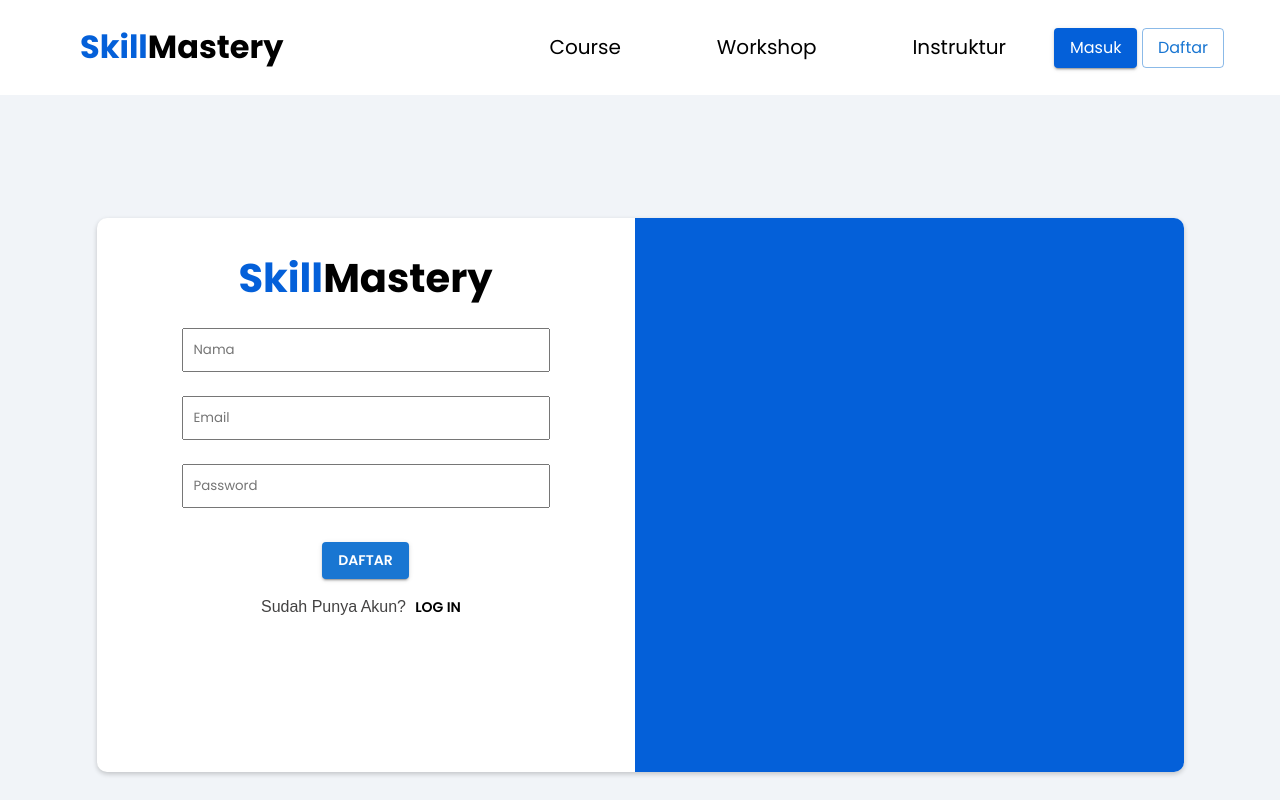
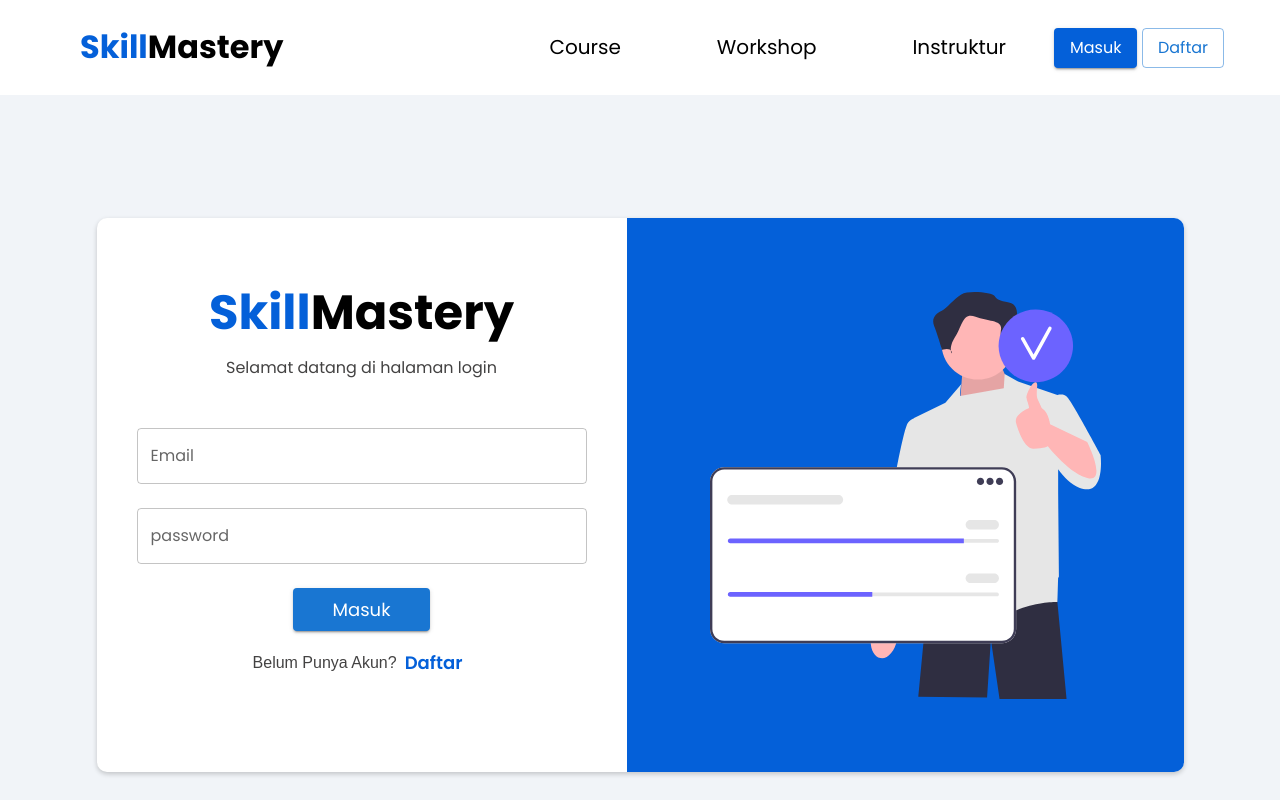
Before and after one commit to tugas-akhir-fs26/FE-SkillMastery, a React (Vite) app: page /login in a window 1280 px wide. Shown: the top 800 px of the page. Built offline with nearby package versions, Linux system fonts and the light colour scheme.

Commit message:
fix error

```diff
--- a/src/components/cregister.jsx
+++ b/src/components/cregister.jsx
@@ -6,7 +6,6 @@ import Validation from "./cregistervalidation";
 import SVGImage from "./images/register.svg";
 import Stack from "@mui/material/Stack";
 import Button from "@mui/material/Button";
-import Typography from "@mui/material/Typography";
 import { Alert, Backdrop, CircularProgress } from "@mui/material";
 
 function Register() {
@@ -157,9 +156,9 @@ function Register() {
                   onClick={() => {
                     navigate("/login");
                   }}
-                  style={{ color: "black" }}
+                  sx={{ textTransform: "capitalize", fontSize : "18px", color : "#0460D9" }}
                 >
-                  Log in
+                  Login
                 </Button>
               </Stack>
             </p>
--- a/src/components/login/login.jsx
+++ b/src/components/login/login.jsx
@@ -1,15 +1,15 @@
 import React, { useState } from "react";
 import { useNavigate } from "react-router-dom";
+import axios from "axios";
 import "./register.css";
-import axios from "axios";
 import Validation from "../cregistervalidation";
 import Stack from "@mui/material/Stack";
 import Button from "@mui/material/Button";
+import { Box, TextField, Typography } from "@mui/material";
 
 export default function Login() {
   const navigate = useNavigate();
   const [values, setValues] = useState({
-    name: "",
     email: "",
     password: "",
   });
@@ -18,15 +18,14 @@ export default function Login() {
   const handleInput = (event) => {
     setValues((prev) => ({
       ...prev,
-      [event.target.name]: [event.target.value],
+      [event.target.name]: event.target.value,
     }));
   };
 
   const handleSubmit = async (event) => {
     event.preventDefault();
-    setErrors(Validation(values));
-    const { name, email, password } = values;
-
+    // setErrors(Validation(values));
+    console.log(values);
     if (Object.values(errors).some((error) => error !== "")) {
       console.log("Ada field yang belum terisi");
       return;
@@ -34,16 +33,16 @@ export default function Login() {
 
     try {
       axios({
-        method : "POST",
-        url : "https://skillmastery.adaptable.app/auth/register",
-        data : {
-          Name : name,
-          email : email,
-          password : password
-        }
+        method: "POST",
+        url: "http://localhost:3000/auth/login",
+        data: {
+          email: values.email,
+          password: values.password,
+        },
       })
         .then(function (response) {
-          console.log(response);
+          console.log(response.data);
+          localStorage.setItem("token", response.data.token);
         })
         .catch(function (error) {
           console.log(error);
@@ -54,72 +53,101 @@ export default function Login() {
   };
 
   return (
-    <div className="body">
+    <Box className="body">
       <div className="container">
-        <div className="register-container">
-          <div className="register-form">
-            <h1 className="logo-title">
-              <span>Skill</span>
-              <span>Mastery</span>
-            </h1>
-            <form id="regis-form" onSubmit={handleSubmit}>
-              <div className="input-form">
-                <label htmlFor="name"></label>
-                <input
-                  type="text"
-                  id="name"
-                  placeholder="Nama"
-                  name="name"
+        <Box
+          sx={{
+            display: "flex",
+            flexDirection: "column",
+            justifyContent: "center",
+            alignItems: "center",
+            p: 2,
+          }}
+        >
+          {/* Header */}
+          <Box sx={{ display: "flex", flexDirection: "column" }}>
+            {/* logo skillmastery */}
+            <Box sx={{ display: "flex" }}>
+              <Typography
+                variant="h5"
+                sx={{
+                  color: "#0460D9",
+                  fontWeight: 700,
+                  fontSize: "48px",
+                  textTransform: "capitalize",
+                }}
+              >
+                Skill
+              </Typography>
+              <Typography
+                variant="h5"
+                sx={{
+                  color: "black",
+                  fontWeight: 700,
+                  fontSize: "48px",
+                  textTransform: "capitalize",
+                }}
+              >
+                Mastery
+              </Typography>
+            </Box>
+            <Typography>Selamat datang di halaman login</Typography>
+          </Box>
+          <form>
+            <Box
+              className="input-form"
+              sx={{
+                display: "flex",
+                flexDirection: "column",
+                gap: { xs: "32px", md: "24px" },
+                width: { xs: "300px", md: "450px" },
+                height: { xs: "100vh", md: "100%" },
+                p: 3,
+                marginTop: "24px",
+                alignItems: "center",
+              }}
+            >
+              <TextField
+                id="outlined-basic"
+                label="Email"
+                name="email"
+                variant="outlined"
                 onChange={handleInput}
+                sx={{ width: "100%" }}
               />
-                <div className="textalert">
-                  {errors.name && <span>{errors.name}</span>}
-                </div>
-              </div>
-              <div className="input-form">
-                <label htmlFor="email"></label>
-                <input
-                  type="email"
-                  id="email"
-                  placeholder="Email"
-                  name="email"
+              <TextField
+                id="outlined-basic"
+                label="password"
+                name="password"
+                variant="outlined"
                 onChange={handleInput}
+                sx={{ width: "100%" }}
               />
-                <div className="textalert">
-                  {errors.email && <span>{errors.email}</span>}
-                </div>
-              </div>
-              <div className="input-form">
-                <div className="input-password">
-                  <label htmlFor="password"></label>
-                  <input
-                    type="password"
-                    id="password"
-                    placeholder="Password"
-                    name="password"
-                    onChange={handleInput}
-                  />
-                  <div>
-                    {errors.password && (
-                      <span className="textalert">{errors.password}</span>
-                    )}
-                  </div>
-                </div>
-              </div>
-              <div className="button">
+
+              <Box
+                sx={{
+                  display: "flex",
+                  flexDirection: "column",
+                  alignItems: "center",
+                }}
+              >
                 <Stack spacing={2} direction="row">
                   <Button
+                    sx={{
+                      textTransform: "capitalize",
+                      px: 5,
+                      fontWeight: 400,
+                      fontSize: "18px",
+                    }}
                     variant="contained"
-                    onClick={() => {
-                      navigate("/homepage");
-                    }}
-                    onSubmit={handleSubmit}
+                    // onClick={() => {
+                    //   navigate("/");
+                    // }}
+                    onClick={handleSubmit}
                   >
-                    Daftar
+                    Masuk
                   </Button>
                 </Stack>
-              </div>
-            </form>
                 <p
                   style={{
                     display: "flex",
@@ -127,23 +155,31 @@ export default function Login() {
                     alignItems: "center",
                   }}
                 >
-              Sudah Punya Akun?
+                  Belum Punya Akun?
                   <Stack spacing={2} direction="row">
                     <Button
                       variant="text"
                       onClick={() => {
-                    navigate("/login");
+                        navigate("/register");
                       }}
-                  style={{ color: "black" }}
+                      sx={{
+                        textTransform: "capitalize",
+                        fontSize: "18px",
+                        color: "#0460D9",
+                      }}
                     >
-                  Log in
+                      Daftar
                     </Button>
                   </Stack>
                 </p>
+              </Box>
+            </Box>
+          </form>
+        </Box>
+        <Box className="img-container" sx={{ width: "100%" }}>
+          <img src="../src/assets/register.svg" alt="Login Image" />
+        </Box>
       </div>
-        </div>
-        <div className="img-container"></div>
-      </div>
-    </div>
+    </Box>
   );
 }
```
Also changed, not shown: src/assets/register.svg (added). Lines whose indentation alone changed are shown as unchanged.
